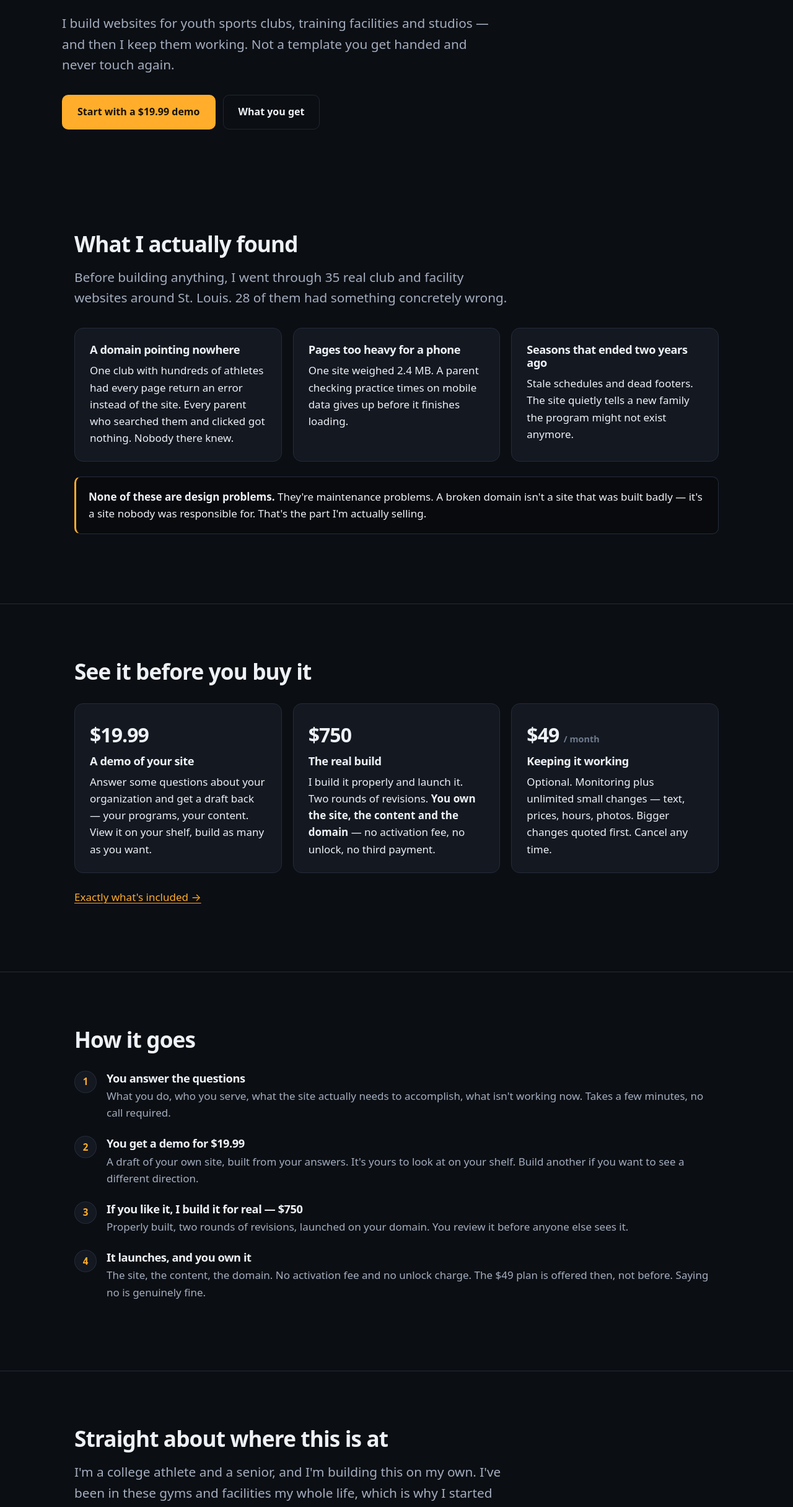
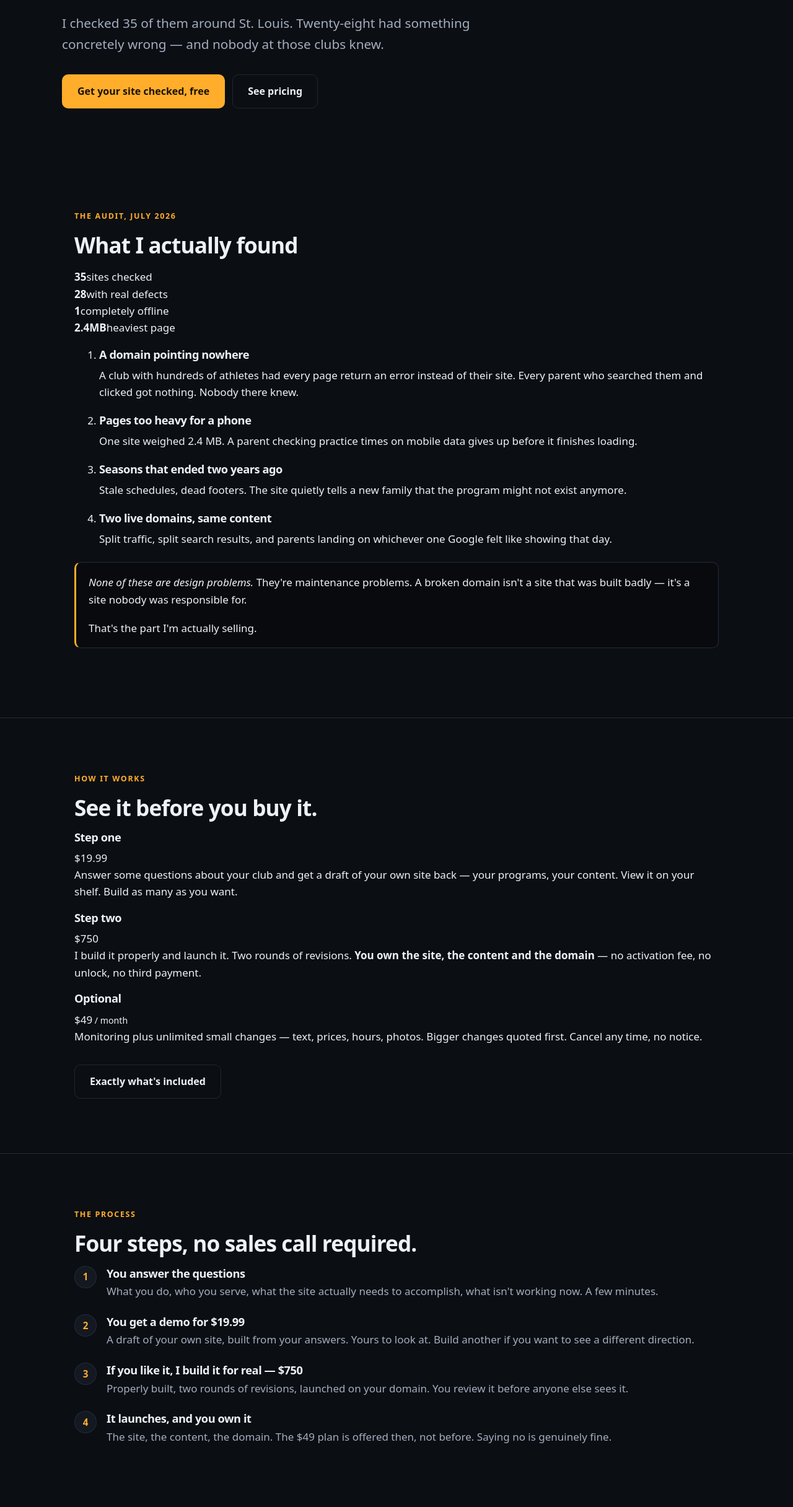
Before and after one commit to TheMindfulMatrix/webforge-site, a plain HTML site: page index.html in a window 1280 px wide. Shown: the part 365-2797 px from the top of the page at 62% size. Drawn offline with Linux system fonts and the light colour scheme.

Commit message:
Redesign: the Evidence system

```diff
--- a/index.html
+++ b/index.html
@@ -31,90 +31,104 @@
 <main id="main">
 
   <div class="wrap hero">
-    <p class="eyebrow">St. Louis · youth sports and training</p>
+    <p class="eyebrow">St. Louis · youth sports &amp; training</p>
     <h1>Most club websites break quietly.</h1>
     <p class="lede">
-      I build websites for youth sports clubs, training facilities and studios — and then I keep
-      them working. Not a template you get handed and never touch again.
+      I checked 35 of them around St. Louis. Twenty-eight had something concretely wrong — and
+      nobody at those clubs knew.
     </p>
     <div class="actions">
-      <a class="btn btn-primary" href="start.html">Start with a $19.99 demo</a>
-      <a class="btn btn-ghost" href="what-you-get.html">What you get</a>
+      <a class="btn btn-primary" href="start.html">Get your site checked, free</a>
+      <a class="btn btn-ghost" href="pricing.html">See pricing</a>
     </div>
   </div>
 
-  <section>
+  <section class="band">
     <div class="wrap">
+      <p class="eyebrow">The audit, July 2026</p>
       <h2>What I actually found</h2>
-      <p class="lede">
-        Before building anything, I went through 35 real club and facility websites around
-        St. Louis. 28 of them had something concretely wrong.
-      </p>
-      <div class="grid g3" style="margin-top:2rem">
-        <div class="card">
+      <div class="stats">
+        <div class="stat"><b>35</b><span>sites checked</span></div>
+        <div class="stat"><b>28</b><span>with real defects</span></div>
+        <div class="stat"><b>1</b><span>completely offline</span></div>
+        <div class="stat"><b>2.4MB</b><span>heaviest page</span></div>
+      </div>
+
+      <ol class="findings">
+        <li>
           <h3>A domain pointing nowhere</h3>
-          <p>One club with hundreds of athletes had every page return an error instead of the site.
+          <p>A club with hundreds of athletes had every page return an error instead of their site.
           Every parent who searched them and clicked got nothing. Nobody there knew.</p>
-        </div>
-        <div class="card">
+        </li>
+        <li>
           <h3>Pages too heavy for a phone</h3>
           <p>One site weighed 2.4&nbsp;MB. A parent checking practice times on mobile data gives up
           before it finishes loading.</p>
-        </div>
-        <div class="card">
+        </li>
+        <li>
           <h3>Seasons that ended two years ago</h3>
-          <p>Stale schedules and dead footers. The site quietly tells a new family the program might
-          not exist anymore.</p>
-        </div>
-      </div>
+          <p>Stale schedules, dead footers. The site quietly tells a new family that the program
+          might not exist anymore.</p>
+        </li>
+        <li>
+          <h3>Two live domains, same content</h3>
+          <p>Split traffic, split search results, and parents landing on whichever one Google felt
+          like showing that day.</p>
+        </li>
+      </ol>
+
       <div class="note">
-        <p><strong>None of these are design problems.</strong> They're maintenance problems. A
-        broken domain isn't a site that was built badly — it's a site nobody was responsible for.
-        That's the part I'm actually selling.</p>
+        <p><em class="hl">None of these are design problems.</em> They're maintenance problems. A
+        broken domain isn't a site that was built badly — it's a site nobody was responsible for.</p>
+        <p>That's the part I'm actually selling.</p>
       </div>
     </div>
   </section>
 
   <section>
     <div class="wrap">
-      <h2>See it before you buy it</h2>
-      <div class="grid g3" style="margin-top:2rem">
-        <div class="card">
-          <span class="price">$19.99</span>
-          <h3>A demo of your site</h3>
-          <p>Answer some questions about your organization and get a draft back — your programs,
-          your content. View it on your shelf, build as many as you want.</p>
+      <p class="eyebrow">How it works</p>
+      <h2>See it before you buy it.</h2>
+      <div class="tiers">
+        <div class="tier">
+          <h3>Step one</h3>
+          <div class="amt">$19.99</div>
+          <p>Answer some questions about your club and get a draft of your own site back — your
+          programs, your content. View it on your shelf. Build as many as you want.</p>
         </div>
-        <div class="card">
-          <span class="price">$750</span>
-          <h3>The real build</h3>
+        <div class="tier">
+          <h3>Step two</h3>
+          <div class="amt">$750</div>
           <p>I build it properly and launch it. Two rounds of revisions. <strong>You own the site,
           the content and the domain</strong> — no activation fee, no unlock, no third payment.</p>
         </div>
-        <div class="card">
-          <span class="price">$49 <small>/ month</small></span>
-          <h3>Keeping it working</h3>
-          <p>Optional. Monitoring plus unlimited small changes — text, prices, hours, photos. Bigger
-          changes quoted first. Cancel any time.</p>
+        <div class="tier">
+          <h3>Optional</h3>
+          <div class="amt">$49<small> / month</small></div>
+          <p>Monitoring plus unlimited small changes — text, prices, hours, photos. Bigger changes
+          quoted first. Cancel any time, no notice.</p>
         </div>
       </div>
-      <p style="margin-top:1.6rem"><a href="what-you-get.html">Exactly what's included &rarr;</a></p>
+      <div class="actions">
+        <a class="btn btn-ghost" href="what-you-get.html">Exactly what's included</a>
+      </div>
     </div>
   </section>
 
-  <section>
+  <section class="band">
     <div class="wrap">
-      <h2>How it goes</h2>
-      <ol class="steps" style="margin-top:2rem">
+      <p class="eyebrow">The process</p>
+      <h2>Four steps, no sales call required.</h2>
+      <ol class="steps">
         <li>
           <h3>You answer the questions</h3>
           <p>What you do, who you serve, what the site actually needs to accomplish, what isn't
-          working now. Takes a few minutes, no call required.</p>
+          working now. A few minutes.</p>
         </li>
         <li>
           <h3>You get a demo for $19.99</h3>
-          <p>A draft of your own site, built from your answers. It's yours to look at on your shelf.
-          Build another if you want to see a different direction.</p>
+          <p>A draft of your own site, built from your answers. Yours to look at. Build another if
+          you want to see a different direction.</p>
         </li>
         <li>
           <h3>If you like it, I build it for real — $750</h3>
@@ -123,27 +137,45 @@
         </li>
         <li>
           <h3>It launches, and you own it</h3>
-          <p>The site, the content, the domain. No activation fee and no unlock charge. The $49 plan
-          is offered then, not before. Saying no is genuinely fine.</p>
+          <p>The site, the content, the domain. The $49 plan is offered then, not before. Saying no
+          is genuinely fine.</p>
         </li>
       </ol>
     </div>
   </section>
 
+  <section class="band-signal">
+    <div class="wrap">
+      <p class="eyebrow">Free, no obligation</p>
+      <h2>I'll check your site and tell you what's wrong with it.</h2>
+      <p class="lede" style="max-width:52ch">
+        How it loads, how it behaves on a phone, whether your domain is actually resolving, what a
+        parent sees first. The same thing I did to those 35 sites.
+      </p>
+      <p style="max-width:52ch"><strong>You're not obligated to anything.</strong> It's useful to
+      you whether or not you ever hire me.</p>
+      <div class="actions">
+        <a class="btn btn-primary" href="start.html">Send me your site</a>
+      </div>
+    </div>
+  </section>
+
   <section>
     <div class="wrap">
-      <h2>Straight about where this is at</h2>
+      <p class="eyebrow">Straight about where this is at</p>
+      <h2>I'm one person, and I'm early.</h2>
       <p class="lede">
-        I'm a college athlete and a senior, and I'm building this on my own. I've been in these gyms
-        and facilities my whole life, which is why I started here instead of with restaurants.
+        I'm a college athlete and a senior. I've been in these gyms and facilities my whole life,
+        which is why I started here instead of with restaurants.
       </p>
-      <p>
-        I'm early. I don't have a wall of logos to show you, and I'm not going to pretend otherwise
-        or borrow somebody else's. What I have is the work on the <a href="work.html">Work</a> page,
-        a clear price, and a contract that says you own everything when it's done.
+      <p style="max-width:60ch">
+        I don't have a wall of client logos, and I'm not going to borrow somebody else's or pretend
+        otherwise. What I have is the work on the <a href="work.html">Work</a> page, a price you can
+        read without a phone call, and a contract that says you own everything when it's done.
       </p>
       <div class="actions">
         <a class="btn btn-primary" href="start.html">Start with a demo</a>
+        <a class="btn btn-ghost" href="work.html">See the work</a>
       </div>
     </div>
   </section>
@@ -153,12 +185,13 @@
 <footer class="site">
   <div class="wrap rows">
     <div>
-      <p><strong style="color:var(--text-dim)">WebForge</strong> — St. Louis, Missouri</p>
+      <p class="mark">Web<span>Forge</span></p>
+      <p>St. Louis, Missouri</p>
       <p><a href="mailto:connect@webforgecreate.org">connect@webforgecreate.org</a></p>
     </div>
     <div>
       <p>I use AI tools in my work. I'm responsible for reviewing and delivering everything I hand over.</p>
-      <p>No tracking on this site.</p>
+      <p>No tracking, no cookies, no analytics on this site.</p>
     </div>
   </div>
 </footer>
```
